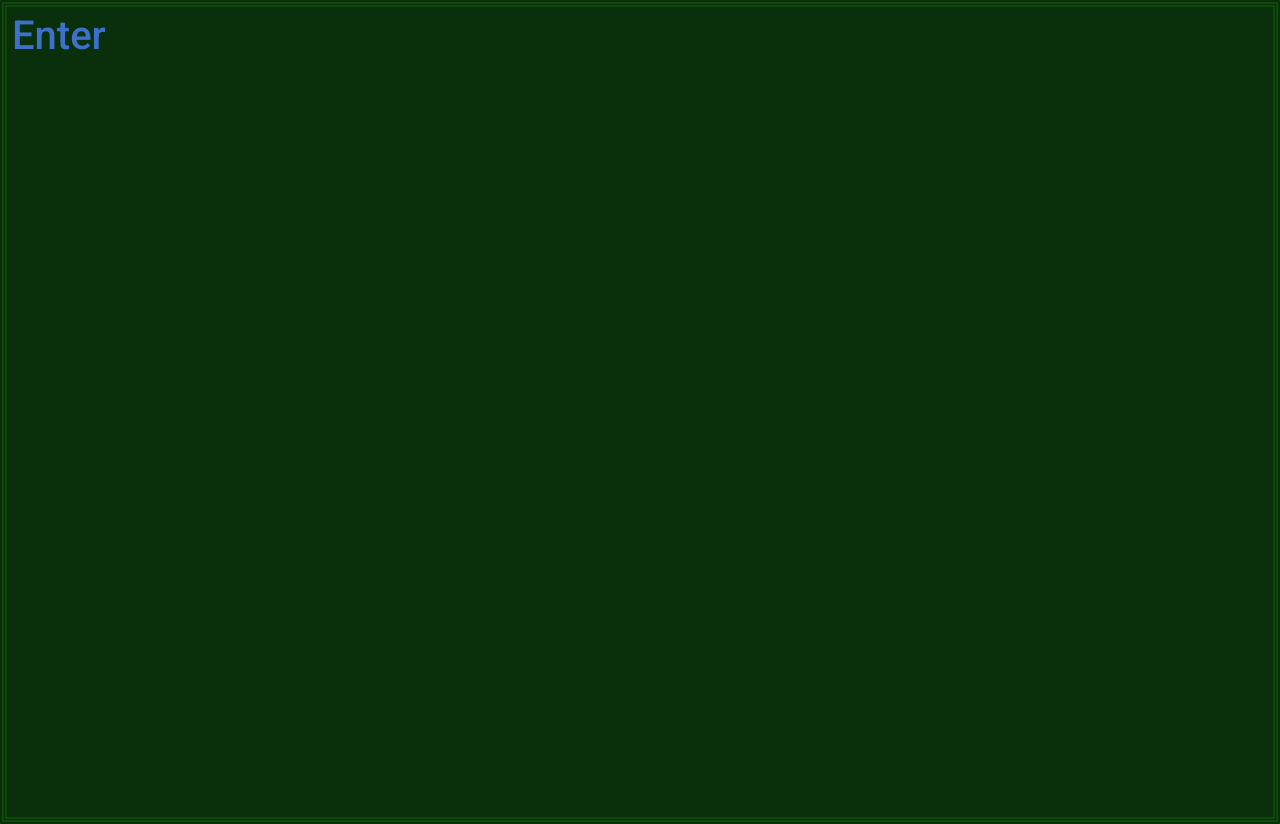
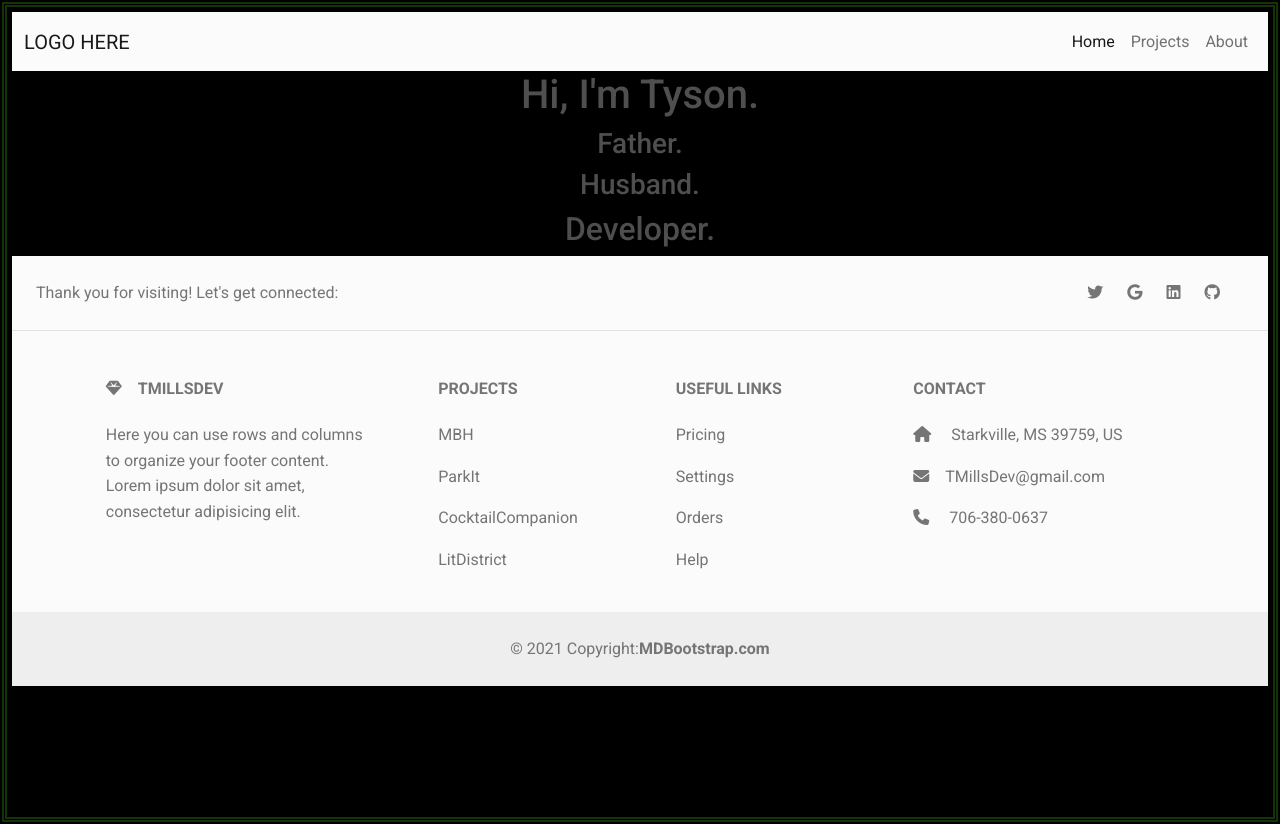
Before and after one commit to tmills5/portfolio_app, a React (Create React App) app: page / in a window 1280 px wide. Built offline with nearby package versions, Linux system fonts and the light colour scheme.

Commit message:
reformatted landing and home

```diff
--- a/src/App.css
+++ b/src/App.css
@@ -2,13 +2,18 @@
 body {
   margin: 2px;
   font-family: Roboto, Helvetica, Arial, sans-serif;
-  background-color: rgb(9, 47, 11);
+  background-color: rgb(0, 0, 0);
   border: double;
-  border-color:rgb(13, 71, 10);
+  border-color:rgb(19, 51, 9);
   border-width: thick;
 }
 
 .App {
+  text-align: center;
   min-height: 100vh;
   margin: 5px;
 }
+
+.navbar-brand-logo {
+  max-height: 5rem;
+}
--- a/src/App.js
+++ b/src/App.js
@@ -2,9 +2,11 @@ import './App.css';
 import { Routes, Route } from 'react-router-dom';
 
 import Landing from './components/Landing';
-// import TopNavbar from './components/TopNavbar';
+import TopNavbar from './components/TopNavbar';
 import Home from './components/Home';
-// import Footer from './components/Footer';
+import Projects from './components/Projects';
+import About from './components/About';
+import Footer from './components/Footer';
 
 
 function App() {
@@ -13,14 +15,16 @@ function App() {
       {/* put the footer and navbar in the home component */}
       {/* <Footer /> */}
 
+      <TopNavbar />
+      <Routes>
 
-      <Routes>
-        {/* <TopNavbar /> */}
         <Route exact path='/' element={<Landing />} />
         <Route exact path='/home' element={<Home />} />
+        <Route exact path='/projects' element={<Projects />} />
+        <Route exact path='/about' element={<About />} />
 
       </Routes>
-
+      <Footer />
     </div>
   );
 }
--- /dev/null
+++ b/src/components/About.js
@@ -0,0 +1,7 @@
+function About() {
+  return (
+    <>ABOUT</>
+  )
+}
+
+export default About;
--- a/src/components/Home.js
+++ b/src/components/Home.js
@@ -1,18 +1,16 @@
 import React from 'react';
-import TopNavbar from './TopNavbar';
+// import TopNavbar from './TopNavbar';
 import Footer from './Footer';
 
 function Home() {
 
     return(
         <div className="home-parent-div">
-            <TopNavbar />
             <main>
 
             MAIN CONTENT
 
             </main>
-            <Footer />
         </div>
     )
 }
--- a/src/components/Landing.js
+++ b/src/components/Landing.js
@@ -7,9 +7,12 @@ function Landing() {
     return(
         <div className="landing-parent-div">
             <div className="landing-text-container">
-                <h1>
-                    <Fade><Link to="/home">Enter</Link></Fade>
-                </h1>
+            <Fade cascade damping={1.5}>
+                <h1>Hi, I'm Tyson.</h1>
+                <h3>Father.</h3>
+                <h3>Husband.</h3>
+                <h2>Developer.</h2>
+            </Fade>
             </div>
         </div>
     )
--- /dev/null
+++ b/src/components/Projects.js
@@ -0,0 +1,7 @@
+function Projects() {
+  return(
+    <>PROJECTS</>
+  )
+}
+
+export default Projects;
--- a/src/components/TopNavbar.js
+++ b/src/components/TopNavbar.js
@@ -10,6 +10,7 @@ import {
   MDBNavbarLink,
   MDBCollapse
 } from 'mdb-react-ui-kit';
+// import logo from '/Users/merletmills/Development/portfolio/portfolio_app/src/assets/images/logo.png';
 
 function TopNavbar() {
   const [showNav, setShowNav] = useState(false);
@@ -17,7 +18,13 @@ function TopNavbar() {
   return(
     <MDBNavbar expand='lg' light bgColor='light'>
       <MDBContainer fluid>
-        <MDBNavbarBrand href='/'>Navbar</MDBNavbarBrand>
+        <MDBNavbarBrand href='/'>LOGO HERE
+          {/* <img
+            src={logo}
+            alt="TMillsDev"
+            className='navbar-brand-logo'
+            /> */}
+          </MDBNavbarBrand>
         <MDBNavbarToggler
           type='button'
           aria-expanded='false'
@@ -34,10 +41,10 @@ function TopNavbar() {
               </MDBNavbarLink>
             </MDBNavbarItem>
             <MDBNavbarItem>
-              <MDBNavbarLink href='#'>Projects</MDBNavbarLink>
+              <MDBNavbarLink href='/projects'>Projects</MDBNavbarLink>
             </MDBNavbarItem>
             <MDBNavbarItem>
-              <MDBNavbarLink href='#'>About</MDBNavbarLink>
+              <MDBNavbarLink href='/about'>About</MDBNavbarLink>
             </MDBNavbarItem>
             <MDBNavbarItem>
               {/* <MDBNavbarLink disabled href='/' tabIndex={-1} aria-disabled='true'>
```
Also changed, not shown: src/assets/images/logo.png (renamed from src/assets/images/Minimalist Simple Initial logo.png), 1 other file (tests, documents, lock files or other folders).
